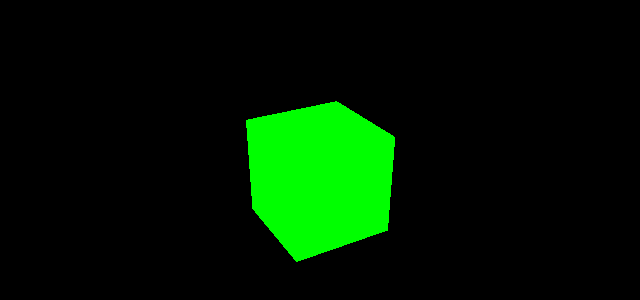
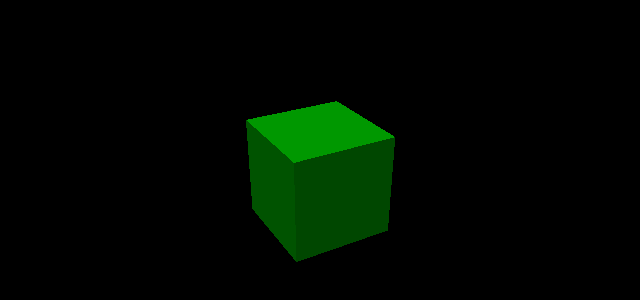
Before and after one commit to profgpcuoghi/profgpcuoghi.github.io, a plain HTML site: page index.html in a window 1280 px wide. Shown: the part 224-524 px from the top of the page, without its empty margins (322-962 px from the left). Drawn offline with nearby package versions, Linux system fonts and the light colour scheme; animation ran at ten frames a second.

Commit message:
Update index.html

```diff
--- a/index.html
+++ b/index.html
@@ -29,8 +29,19 @@
 			renderer.setSize( window.innerWidth, window.innerHeight );
 			document.body.appendChild( renderer.domElement );
 
+            const light = new THREE.AmbientLight( 0x404040 ); // soft white light
+            scene.add( light );
+            const light2 = new THREE.HemisphereLight( 0xffffbb, 0x080820, 1 );
+            scene.add( light2 );
+
 			const geometry = new THREE.BoxGeometry( 1, 1, 1 );
-			const material = new THREE.MeshBasicMaterial( { color: 0x00ff00 } );
+			//const material = new THREE.MeshBasicMaterial( { color: 0x00ff00 } );
+            const material = new THREE.MeshPhysicalMaterial(
+                {   color: 0x00ff00,
+                    transmission: 0.5,
+                    transparent: true
+
+                } );
 			const cube = new THREE.Mesh( geometry, material );
 			scene.add( cube );
 
```
